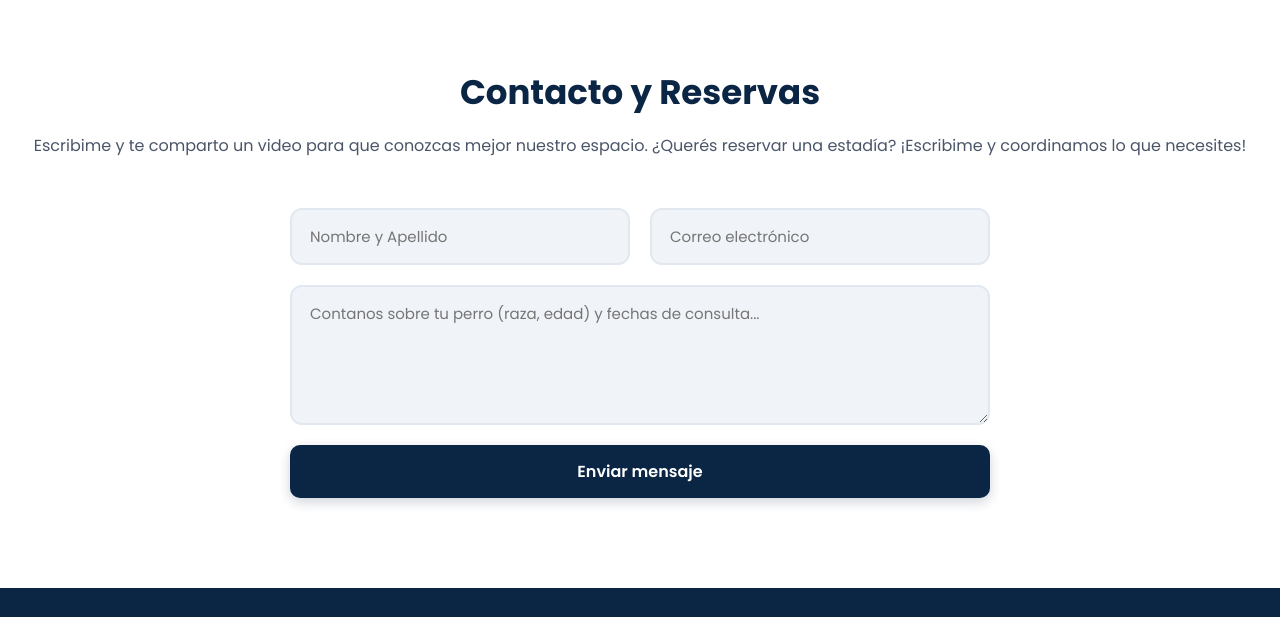
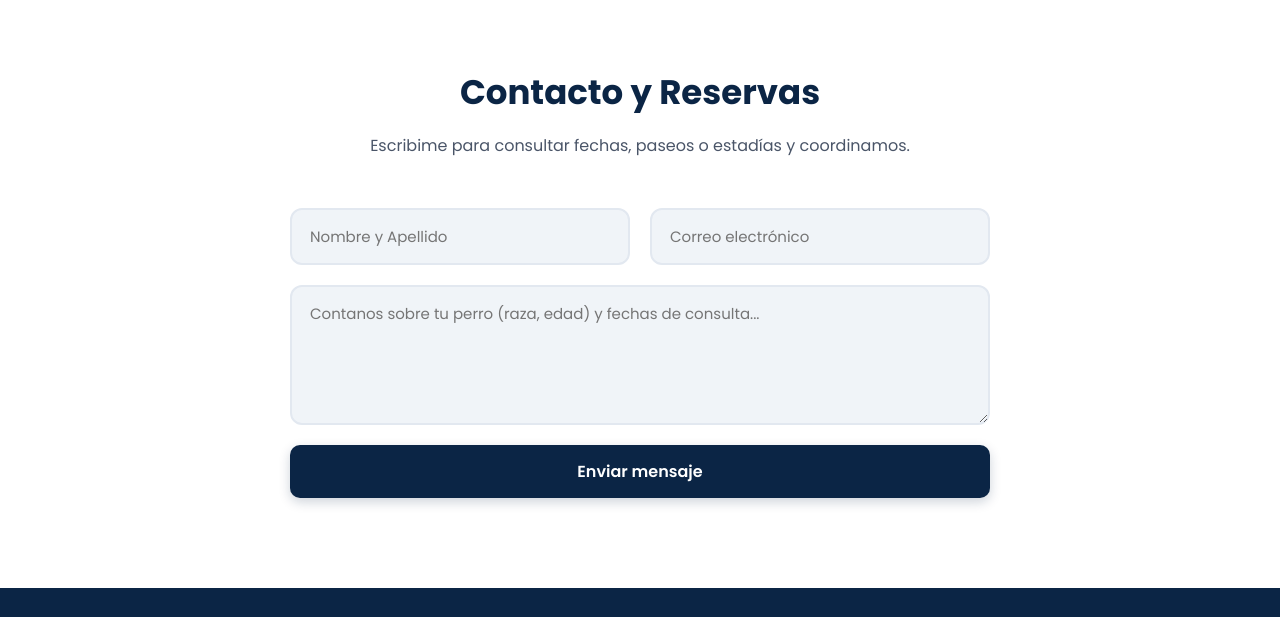
Before and after one commit to LucianaDanielaB/GUARDERIA-COGHLAN, a plain HTML site: page index.html in a window 1280 px wide. Shown: the part 5940-6557 px from the top of the page. Drawn offline with Linux system fonts and the light colour scheme.

Commit message:
Actualiza texto de contacto

```diff
--- a/index.html
+++ b/index.html
@@ -396,7 +396,7 @@
     <!-- CONTACTO -->
         <section id="contacto" style="background-color: white;">
             <h2>Contacto y Reservas</h2>
-            <p class="subtitulo-contacto">Escribime y te comparto un video para que conozcas mejor nuestro espacio. ¿Querés reservar una estadía? ¡Escribime y coordinamos lo que necesites!</p>
+            <p class="subtitulo-contacto">Escribime para consultar fechas, paseos o estadías y coordinamos.</p>
 
             <!-- Iframe oculto para enviar a Google Forms sin salir de la página -->
             <iframe name="hidden_iframe" id="hidden_iframe" style="display:none;" onload="if(submitted) { mostrarMensajeExito(); }"></iframe>
```
